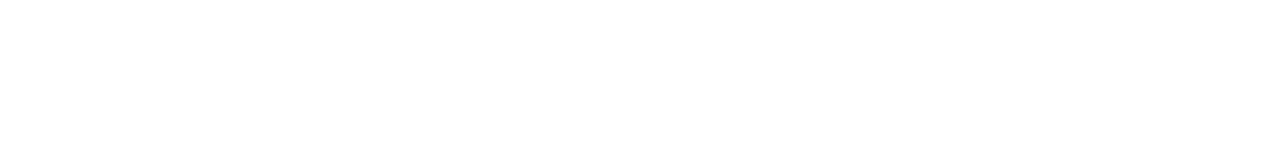
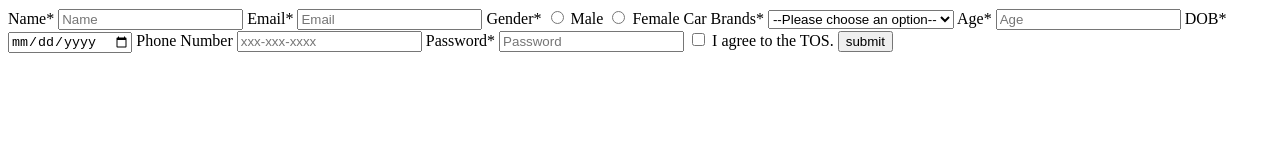
Before and after one commit to acciojob/signup-form-car-VivekSingh0394, a website: page main.html in a window 1280 px wide. Drawn offline with Linux system fonts and the light colour scheme.

Commit message:
created a submission

```diff
--- a/main.html
+++ b/main.html
@@ -10,7 +10,44 @@
 	<!-- the entire body must be written by student -->
     <script type="text/javascript" src="./script.js">
 </script>
+<form method="post">
+	<label for="name">Name*</label>
+	<input type="text" id="name"required placeholder="Name">
+	<label for="email">Email*</label>
+	<input type="email" id="email"required placeholder="Email">
 
+	<label for="gender">Gender*</label>
+	<input type="radio" name="gender" id="gender_m" required>
+	<label for="gender_m">Male</label>
+   <input type="radio" name="gender" id ="gender_f"required>
+    <label for="gender_f">Female</label>
+
+	<label for="cars">Car Brands*</label>
+	<select id="cars"required>
+		 <option value="" disabled selected >--Please choose an option--</option>
+		 <option value="bmw">BMW</option>
+     <option value="audi">Audi</option>
+     <option value="mercedez">Mercedez</option>
+	</select>
+
+	<label for="age">Age*</label>
+	<input type="number" id="age"required placeholder="Age">
+	<label for="dob">DOB*</label>
+	<input type="date" id="dob"required>
+	<label for="tel">Phone Number</label>
+	<input type="tel" id="tel" placeholder="xxx-xxx-xxxx">
+
+	<label for="password">Password*</label>
+	<input type="password" id="password" required placeholder="Password">
+
+<!-- 	<label for="checkbox">Checkbox*</label> -->
+	<input type="checkbox" id="tos"required>
+	<label for="tos">I agree to the TOS.</label>
+
+	<button type="submit">submit</button>
+
+
+</form>
 </body>
 
 </html>
```
